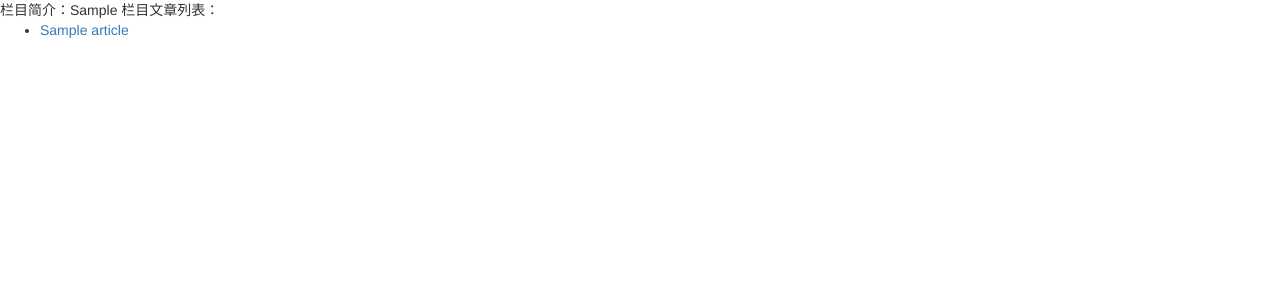
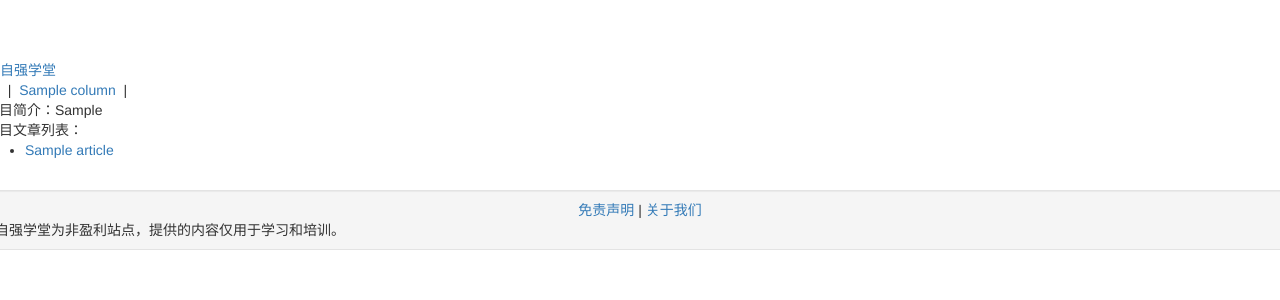
Before and after one commit to GitSven/djangomyLesson, a Django app: a page that uses simple_cms/templates/base.html in a window 1280 px wide. Shown: the top 300 px of the page. Run offline with Django 3.2, Linux system fonts and the light colour scheme; tables that the repository leaves empty hold one stand-in row (values such as "Sample post"); parts of the project's set-up code (start-up, migrations or seed data) failed here and were passed over; some libraries are stand-ins or nearby versions.

Commit message:
:ghost: 完善simple_cms
完善 自强学堂3 4
:ghost:

```diff
--- a/simple_cms/news/admin.py
+++ b/simple_cms/news/admin.py
@@ -4,7 +4,7 @@
 
 
 class ColumnAdmin(admin.ModelAdmin):
-    list_display = ('name', 'slug', 'intro')
+    list_display = ('name', 'slug', 'intro', 'nav_display', 'idx_display')
 
 
 class ArticleAdmin(admin.ModelAdmin):
--- a/simple_cms/news/models.py
+++ b/simple_cms/news/models.py
@@ -15,6 +15,9 @@
     name = models.CharField('栏目名称', max_length=255)
     slug = models.CharField('栏目网址', max_length=255, db_index=True)
     intro = models.TextField('栏目简介', default='')
+
+    nav_display = models.BooleanField('导航显示', default=False)
+    idx_display = models.BooleanField('首页显示', default=False)
 
     def __str__(self):
         return self.name
@@ -53,4 +56,4 @@
         verbose_name_plural = '新闻'
 
     def get_absolute_url(self):
-        return reverse('article', args=(self.slug,))
+        return reverse('article', args=(self.pk, self.slug,))
--- /dev/null
+++ b/simple_cms/news/nav_processor.py
@@ -0,0 +1,8 @@
+# -*-coding:utf-8-*-
+
+from .models import Column
+
+nav_display_columns = Column.objects.filter(nav_display=True)
+
+def nav_column(request):
+    return {'nav_display_columns': nav_display_columns}
--- a/simple_cms/news/templates/news/article.html
+++ b/simple_cms/news/templates/news/article.html
@@ -7,7 +7,7 @@
 
 {% block content %}
 <h1>文章标题： {{ article.title }}</h1>
-<div id="main">
+
     {{ article.content }}
-</div>
+
 {% endblock content %}
--- a/simple_cms/news/templates/news/column.html
+++ b/simple_cms/news/templates/news/column.html
@@ -5,7 +5,7 @@
 {% endblock title %}
 
 {% block content %}
-栏目简介：{{ column.intro }}
+栏目简介：{{ column.intro }}<br>
 栏目文章列表：
 <ul>
     {% for article in column.article_set.all %}
--- a/simple_cms/news/views.py
+++ b/simple_cms/news/views.py
@@ -1,22 +1,31 @@
 # -*- coding: utf-8 -*-
 
-from django.shortcuts import render
+from django.shortcuts import render, redirect
 from django.http import HttpResponse
 from .models import Article, Column
+
 
 # Create your views here.
 
 
 def index(request):
-    columns = Column.objects.all()
-    return render(request, 'index.html', {'columns': columns})
+    idx_display_columns = Column.objects.filter(idx_display=True)
+    nav_display_columns = Column.objects.filter(nav_display=True)
+    return render(request, 'index.html',
+                  {'idx_display_columns': idx_display_columns,
+                   'nav_display_columns': nav_display_columns,
+                   })
 
 
 def column_detail(request, column_slug):
     column = Column.objects.get(slug=column_slug)
-    return render(request, 'news/column.html',{'column': column})
+    return render(request, 'news/column.html', {'column': column})
 
 
-def article_detail(request, article_slug):
-    article = Article.objects.filter(slug=article_slug)[0]
+def article_detail(request, pk, article_slug):
+    article = Article.objects.get(pk=pk)
+
+    if article_slug != article.slug:
+        return redirect(article, permanent=True)
+
     return render(request, 'news/article.html', {'article': article})
--- a/simple_cms/simple_cms/settings.py
+++ b/simple_cms/simple_cms/settings.py
@@ -66,6 +66,8 @@
                 'django.template.context_processors.request',
                 'django.contrib.auth.context_processors.auth',
                 'django.contrib.messages.context_processors.messages',
+
+                'news.nav_processor.nav_column',
             ],
         },
     },
--- a/simple_cms/simple_cms/urls.py
+++ b/simple_cms/simple_cms/urls.py
@@ -27,6 +27,6 @@
 
     url(r'^$', nv.index, name='index'),
     url(r'^column/(?P<column_slug>[^/]+)/$', nv.column_detail, name='column'),
-    url(r'^news/(?P<article_slug>[^/]+)/$', nv.article_detail, name='article'),
+    url(r'^news/(?P<pk>\d+)/(?P<article_slug>[^/]+)/$', nv.article_detail, name='article'),
 
 ]
--- a/simple_cms/templates/base.html
+++ b/simple_cms/templates/base.html
@@ -4,7 +4,7 @@
     <meta charset="utf-8">
     <meta http-equiv="X-UA-Compatible" content="IE=edge,Chrome=1">
     <meta name="viewport" content="width=device-width, initial-scale=1">
-    <title>{% block title %}欢迎光临{% endblock title %} - sven news</title>
+    <title>{% block title %}欢迎光临{% endblock title %} - 自强学堂</title>
 
     <!-- Bootstrap -->
     <link href="http://apps.bdimg.com/libs/bootstrap/3.3.0/css/bootstrap.min.css" rel="stylesheet">
@@ -15,25 +15,54 @@
       <script src="http://apps.bdimg.com/libs/html5shiv/3.7/html5shiv.min.js"></script>
       <script src="http://apps.bdimg.com/libs/respond.js/1.4.2/respond.min.js"></script>
     <![endif]-->
+    <style type="text/css">
+    body {
+        padding-top: 60px;
+    }
+    </style>
     {% block css %}
-
     {% endblock css %}
 
     {% block js %}
-
     {% endblock js %}
   </head>
   <body>
-    <div>
+<table>
+    <tr><a href="/">自强学堂</a></tr>
+    <tr>
+          {% for column in nav_display_columns %}
+              <td>&nbsp;&nbsp;|&nbsp;&nbsp;</td>
+              <td><a href="{{ column.get_absolute_url }}">{{ column.name }}</a></td>
+              <td>&nbsp;&nbsp;|&nbsp;&nbsp;</td>
+          {% endfor %}
+
+    </tr>
+
+</table>
+
+    <div class="row clearfix">
         <div>
             {% block content %}
-            <h1>斯温 新闻网</h1>
+                <h1>自强 新闻网</h1>
             {% endblock content %}
         </div>
     </div>
 
+    <div class="row clearfix" style="padding-top: 20px;">
+      <div>
+       <div class="well well-sm">
+        <div style="text-align:center;">
+         <a href="/aboutus/disclaimer.html">免责声明</a> |
+         <a href="/aboutus/index.html">关于我们</a>
+        </div>
+        <div>
+         自强学堂为非盈利站点，提供的内容仅用于学习和培训。
+        </div>
+       </div>
+      </div>
+    </div>
+
     <script src="http://apps.bdimg.com/libs/jquery/1.11.1/jquery.min.js"></script>
     <script src="http://apps.bdimg.com/libs/bootstrap/3.3.0/js/bootstrap.min.js"></script>
-{#    {% include "baidutongji.html" %}#}
   </body>
 </html>
```
Also changed, not shown: simple_cms/templates/index.html (+9 -1 lines), simple_cms/news/migrations/0003_auto_20150814_0742.py (added), simple_cms/upload/imgs/figure_1_20150814071856_636.png (added).
